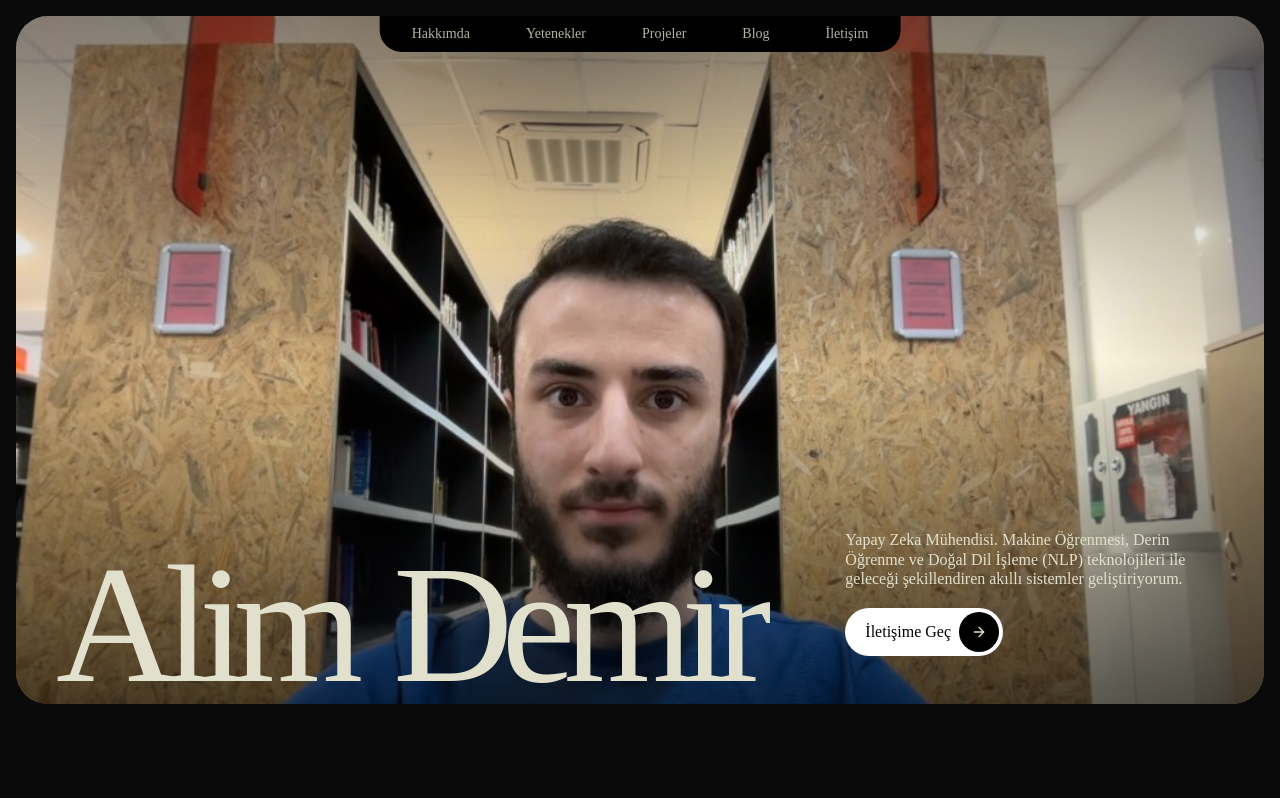
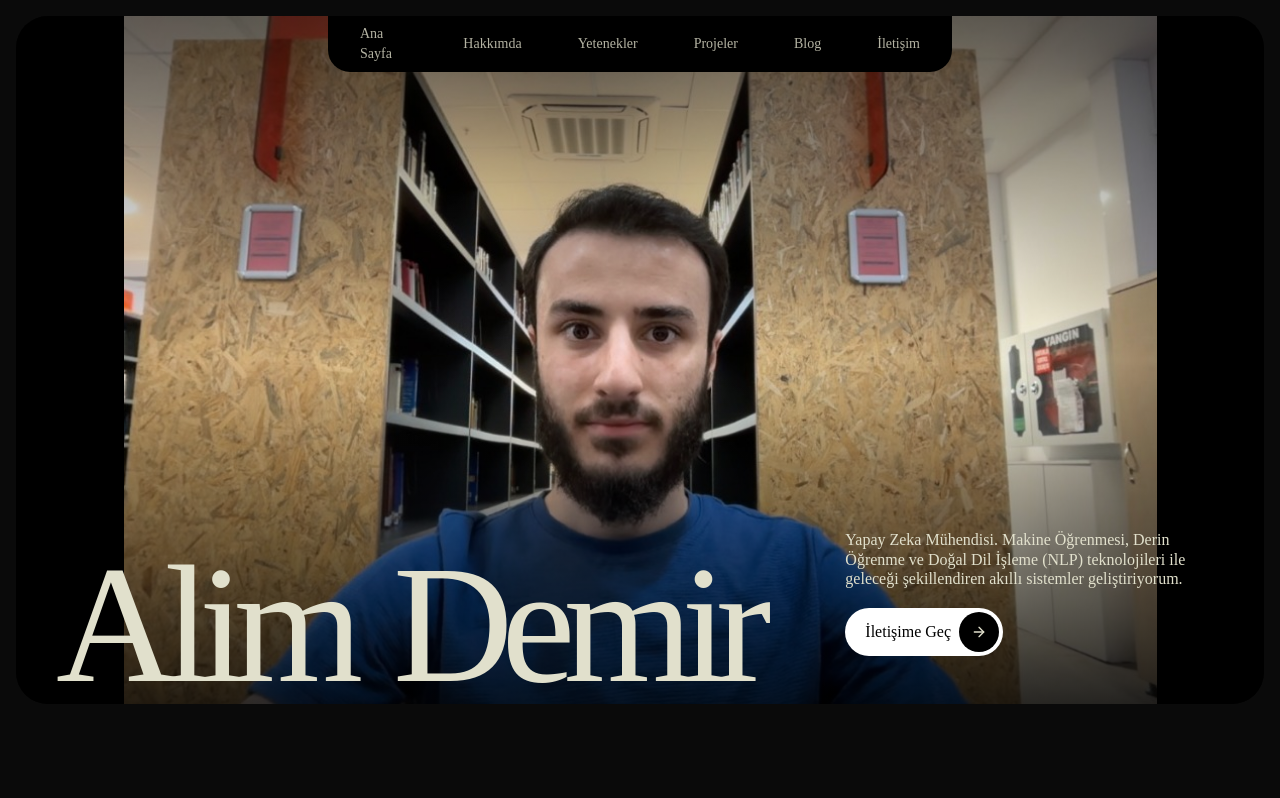
Before and after one commit to alimdemir/alim_site, a Next.js app: page / in a window 1280 px wide. Shown: the top 798 px of the page. Built offline with nearby package versions, Linux system fonts and the light colour scheme.

Commit message:
Site güncellendi: ufak tasarımsal değişiklikler yapıldı

```diff
--- /dev/null
+++ b/src/components/ui/navbar.tsx
@@ -0,0 +1,62 @@
+"use client";
+
+import Link from "next/link";
+import { usePathname } from "next/navigation";
+
+export function Navbar() {
+  const pathname = usePathname();
+  const navItems = [
+    { name: "Ana Sayfa", href: "/" },
+    { name: "Hakkımda", href: "/hakkimda" },
+    { name: "Yetenekler", href: "/yetenekler" },
+    { name: "Projeler", href: "/projeler" },
+    { name: "Blog", href: "/blog" },
+    { name: "İletişim", href: "/iletisim" },
+  ];
+
+  return (
+    <nav className="w-full border-b border-border/40 bg-background/95 backdrop-blur supports-[backdrop-filter]:bg-background/60 sticky top-0 z-50">
+      <div className="container flex h-14 max-w-screen-2xl items-center px-4 md:px-8 mx-auto">
+        <div className="mr-4 hidden md:flex">
+          <Link href="/" className="mr-6 flex items-center space-x-2">
+            <span className="hidden font-bold sm:inline-block">
+              Alim Demir
+            </span>
+          </Link>
+          <nav className="flex items-center space-x-6 text-sm font-medium">
+            {navItems.map((item) => (
+              <Link
+                key={item.href}
+                href={item.href}
+                className={`transition-colors hover:text-foreground/80 ${
+                  pathname === item.href ? "text-foreground" : "text-foreground/60"
+                }`}
+              >
+                {item.name}
+              </Link>
+            ))}
+          </nav>
+        </div>
+        {/* Mobile Nav */}
+        <div className="flex flex-1 items-center justify-between space-x-2 md:justify-end md:hidden">
+          <Link href="/" className="mr-6 flex items-center space-x-2">
+            <span className="font-bold inline-block">Alim Demir</span>
+          </Link>
+          <nav className="flex items-center space-x-2 text-xs font-medium overflow-x-auto">
+             {navItems.slice(1).map((item) => (
+              <Link
+                key={item.href}
+                href={item.href}
+                className={`transition-colors whitespace-nowrap px-2 py-1 ${
+                  pathname === item.href ? "text-foreground" : "text-foreground/60"
+                }`}
+              >
+                {item.name}
+              </Link>
+            ))}
+          </nav>
+        </div>
+      </div>
+    </nav>
+  );
+}
--- a/src/components/ui/prisma-hero.tsx
+++ b/src/components/ui/prisma-hero.tsx
@@ -81,16 +81,23 @@ export const WordsPullUpMultiStyle = ({ segments, className = "", style }: Words
 };
 
 /* ---------------- Hero ---------------- */
-const navItems = ["Hakkımda", "Yetenekler", "Projeler", "Blog", "İletişim"];
+const navItems = [
+  { name: "Ana Sayfa", href: "/" },
+  { name: "Hakkımda", href: "/hakkimda" },
+  { name: "Yetenekler", href: "/yetenekler" },
+  { name: "Projeler", href: "/projeler" },
+  { name: "Blog", href: "/blog" },
+  { name: "İletişim", href: "/iletisim" },
+];
 
 const PrismaHero = () => {
   return (
     <section className="h-[90vh] w-full p-4">
-      <div className="relative h-full w-full overflow-hidden rounded-2xl md:rounded-[2rem]">
+      <div className="relative h-full w-full overflow-hidden rounded-2xl md:rounded-[2rem] bg-black">
 
         {/* Background image */}
         <img
-          className="absolute inset-0 h-full w-full object-cover object-top"
+          className="absolute inset-0 h-full w-full object-contain object-center"
           src="/alim_hero.jpg"
           alt="Alim Demir"
         />
@@ -99,21 +106,21 @@ const PrismaHero = () => {
         <div className="noise-overlay pointer-events-none absolute inset-0 opacity-[0.7] mix-blend-overlay" />
 
         {/* Gradient overlay */}
-        <div className="pointer-events-none absolute inset-0 bg-gradient-to-b from-black/30 via-transparent to-black/60" />
+        <div className="pointer-events-none absolute inset-0 bg-gradient-to-b from-black/50 via-transparent to-black/80" />
 
         {/* Navbar */}
         <nav className="absolute left-1/2 top-0 z-20 -translate-x-1/2">
           <div className="flex items-center gap-3 rounded-b-2xl bg-black px-4 py-2 sm:gap-6 md:gap-12 md:rounded-b-3xl md:px-8 lg:gap-14">
             {navItems.map((item) => (
               <a
-                key={item}
-                href="#"
+                key={item.name}
+                href={item.href}
                 className="text-[10px] transition-colors sm:text-xs md:text-sm"
                 style={{ color: "rgba(225, 224, 204, 0.8)" }}
                 onMouseEnter={(e) => (e.currentTarget.style.color = "#E1E0CC")}
                 onMouseLeave={(e) => (e.currentTarget.style.color = "rgba(225, 224, 204, 0.8)")}
               >
-                {item}
+                {item.name}
               </a>
             ))}
           </div>
```
